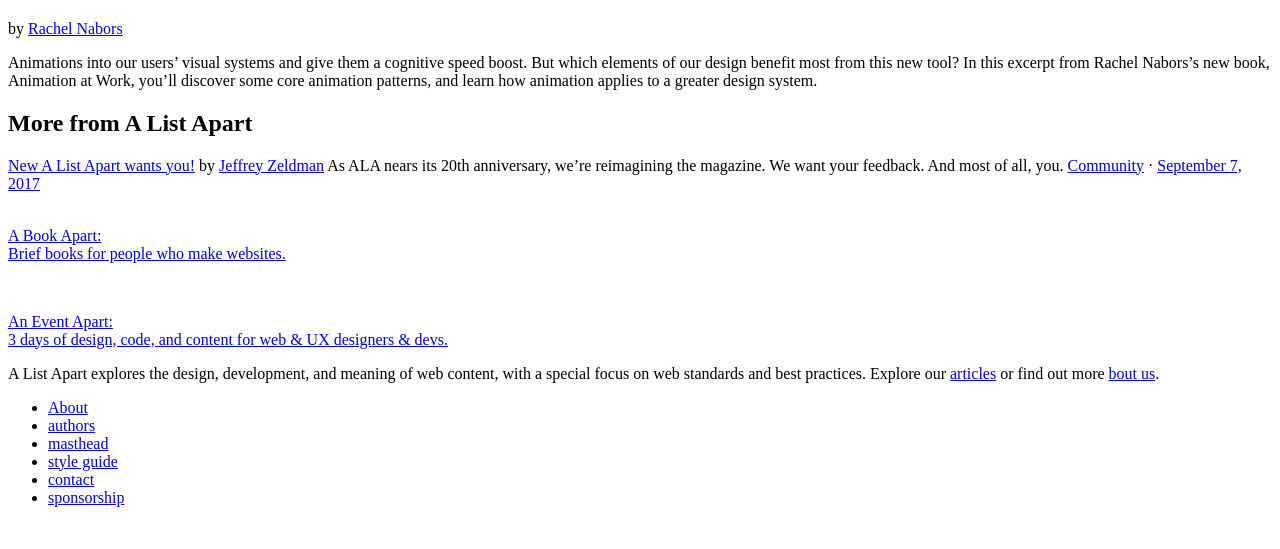
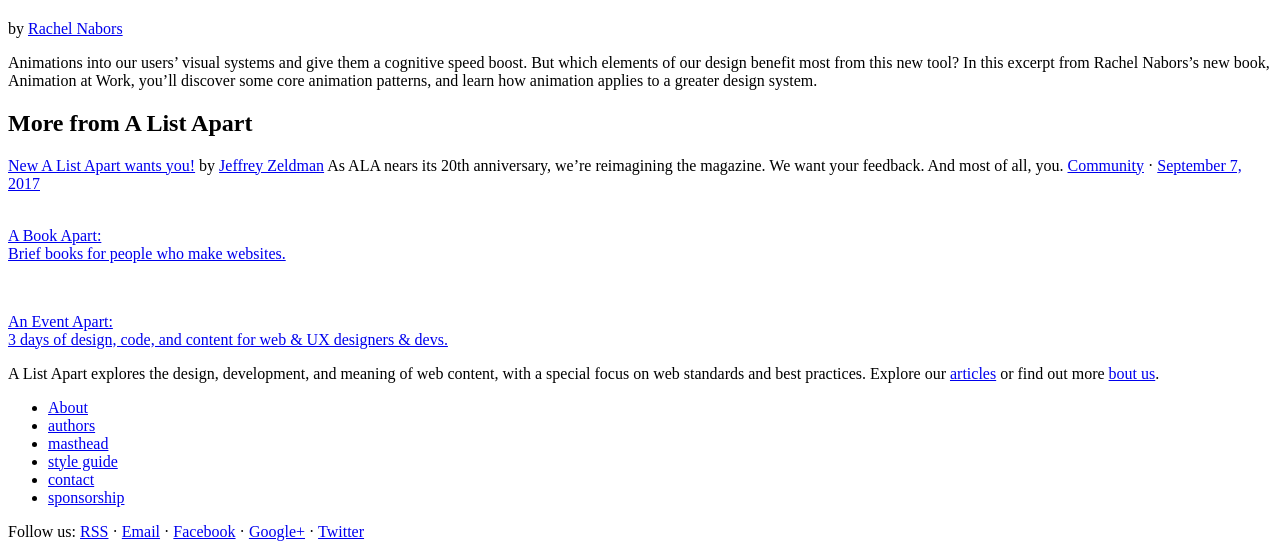
Before and after one commit to Dujota/html-layouts, a plain HTML site: page index.html in a window 1280 px wide. Shown: the part 553-1102 px from the top of the page. Before the commit the page ends 1076 px from the top, so only its background shows below. Drawn offline with Linux system fonts and the light colour scheme.

Commit message:
added social media section with fake links

```diff
--- a/index.html
+++ b/index.html
@@ -99,6 +99,11 @@
         </ul>
       </nav>
 
+      <section>
+        <span>Follow us:</span> <a href="#">RSS</a> ·  <a href="#">Email</a> · <a href="#">Facebook</a> · <a href="#">Google+</a> · <a href="#">Twitter</a>
+      </section>
+
+
     </footer>
 
 
```
